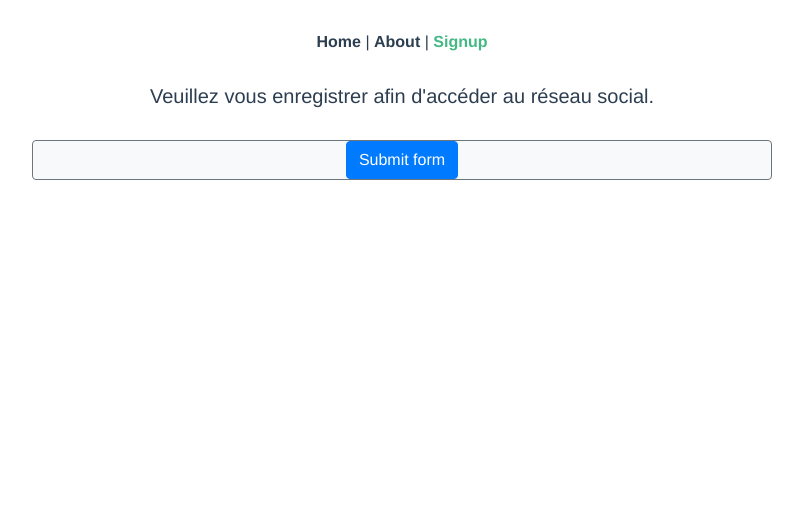
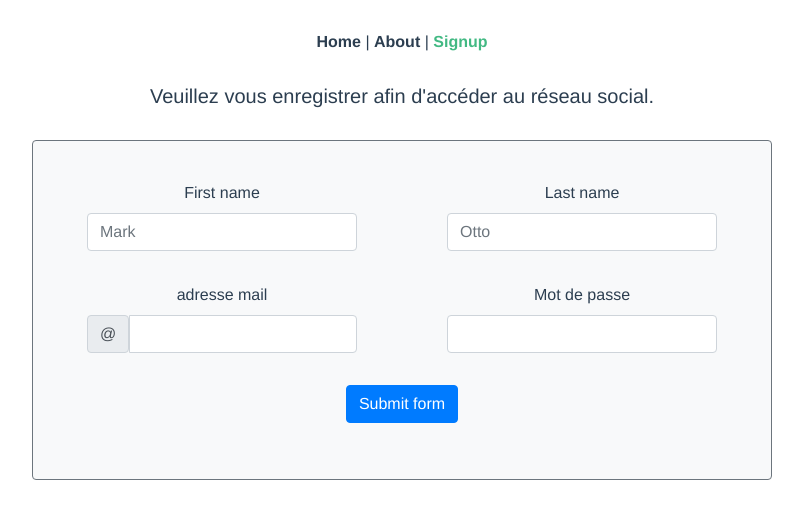
Before and after one commit to Laura398/-LauraMathieu_7_28072021, a Vue app in the folder frontend/: page /#/signup in a window 1280 px wide. Shown: the top 518 px of the page, without its empty margins (238-1041 px from the left). Built offline with nearby package versions, Linux system fonts and the light colour scheme.

Commit message:
frontend en cours

```diff
--- a/frontend/src/components/PostsComponent.vue
+++ b/frontend/src/components/PostsComponent.vue
@@ -5,7 +5,7 @@
   <div class="card-body">
     <h5 class="card-title">{{post.title}}</h5>
     <p class="card-text">{{post.content}}</p>
-    <p class="card-text"><small class="text-muted">{{post.User.firstName}} {{post.User.lastName}}, <span type="date">{{post.createdAt}}</span></small></p>
+    <p class="card-text"><small class="text-muted">{{post.User.firstName}} {{post.User.lastName}}, {{post.createdAt}}</small></p>
   </div>
 </div>
   </div>
@@ -19,7 +19,7 @@ export default {
   name: 'Posts',
   data () {
     return {
-      msg: 'Welcome to my Vuex Store'
+      msg: 'Welcome to my Vuex Store',
     }
   },
   computed: {
--- a/frontend/src/components/SignupComponent.vue
+++ b/frontend/src/components/SignupComponent.vue
@@ -1,17 +1,83 @@
 <template>
 <div class="container">
   <div class="row">
-    <div class="col-8 mx-auto bg-light center border border-secondary rounded mt-4">
+    <div class="col-8 mx-auto bg-light center border border-secondary rounded mt-4 p-4">
+
+      <form class="row g-3" method="post">
+        <div class="col-md-5 my-3 mx-auto">
+          <label for="validationDefault01" class="form-label">First name</label>
+          <input v-model="firstName" type="text" class="form-control" id="firstName" placeholder="Mark" required>
+        </div>
+        <div class="col-md-5 my-3 mx-auto">
+          <label for="validationDefault02" class="form-label">Last name</label>
+          <input v-model="lastName" type="text" class="form-control" id="lastName" placeholder="Otto" required>
+        </div>
+        <div class="col-md-5 my-3 mx-auto">
+          <label for="validationDefaultUsername" class="form-label">adresse mail</label>
+          <div class="input-group">
+            <span class="input-group-text" id="inputGroupPrepend2">@</span>
+            <input v-model="email" type="text" class="form-control" id="email" aria-describedby="inputGroupPrepend2" required>
+          </div>
+        </div>
+        <div class="col-md-5 my-3 mx-auto">
+          <label for="validationDefault03" class="form-label">Mot de passe</label>
+          <input v-model="password" type="text" class="form-control" id="password" required>
+        </div>
 
 
-<button class="btn btn-primary" type="submit">Submit form</button>
+        <div class="col-12 my-3">
+          <button class="btn btn-primary" type="submit" @click.prevent="register()">Submit form</button>
+        </div>
+      </form>
+<p></p>
     </div>
   </div>
 </div>
 </template>
 
 <script>
+
 export default {
-  name: 'Signup'
+  name: "Signup",
+  data: () => ({
+    firstName: '',
+    lastName: '',
+    email: '',
+    password: ''
+  }),
+  computed: {
+    user() {
+      return {
+        firstName: this.$store.state.firstName,
+        lastName: this.$store.state.lastName,
+        email: this.$store.state.email,
+        password: this.$store.state.password
+      }
+    }
+  },
+  methods: {
+    register() {
+      if (this.valid()) {
+        this.$store.dispatch('signup', {
+          firstName: this.firstName,
+          lastName: this.lastName,
+          email: this.email,
+          password: this.password
+        })
+        .then(({ status }) => {
+          this.$store.commit("SET_NOTIFICATION", {
+            display: true,
+            text: 'Your account has been successfully created! you can now login.',
+            alertClass: "danger"
+          });
+          this.$router.push('/about');
+          console.log(status)
+        })
+        .catch (error => {
+          console.log(error)
+        })
+      }
+    },
+  }
 }
 </script>
--- a/frontend/src/store/index.js
+++ b/frontend/src/store/index.js
@@ -3,14 +3,32 @@ import axios from 'axios';
 
 export default createStore({
   state: {
-    posts: []
+    posts: [],
+    firstName: "",
+    lastName: "",
+    email: "",
+    password: "",
+    display: false,
+    text: "Notification placeholder text",
+    class: "success"
   },
   getters: {
   },
   mutations: {
     SET_POSTS(state, posts) {
       state.posts = posts
-  }
+    },
+    SET_USER(state, user) {
+      state.firstName = user.firstName,
+      state.lastName = user.lastName,
+      state.email = user.email,
+      state.password = user.password
+    },
+    SET_NOTIFICATION: (state, { display, text, alertClass }) => {
+      state.notification.display = display;
+      state.notification.text = text;
+      state.notification.class = alertClass;
+    },
   },
   actions: {
     getPosts({ commit }) {
@@ -18,7 +36,18 @@ export default createStore({
           .then(response => {
               commit('SET_POSTS', response.data)
       })
-    }
+    },
+    signup({ commit }, { firstName, lastName, email, password }) {
+        axios.post('http://localhost:3000/api/auth/signup', {
+            firstName,
+            lastName,
+            email,
+            password
+        })
+        .then(response => {
+          commit('SET_USER', response.data)
+        });
+    },
   },
   modules: {
   }
```
